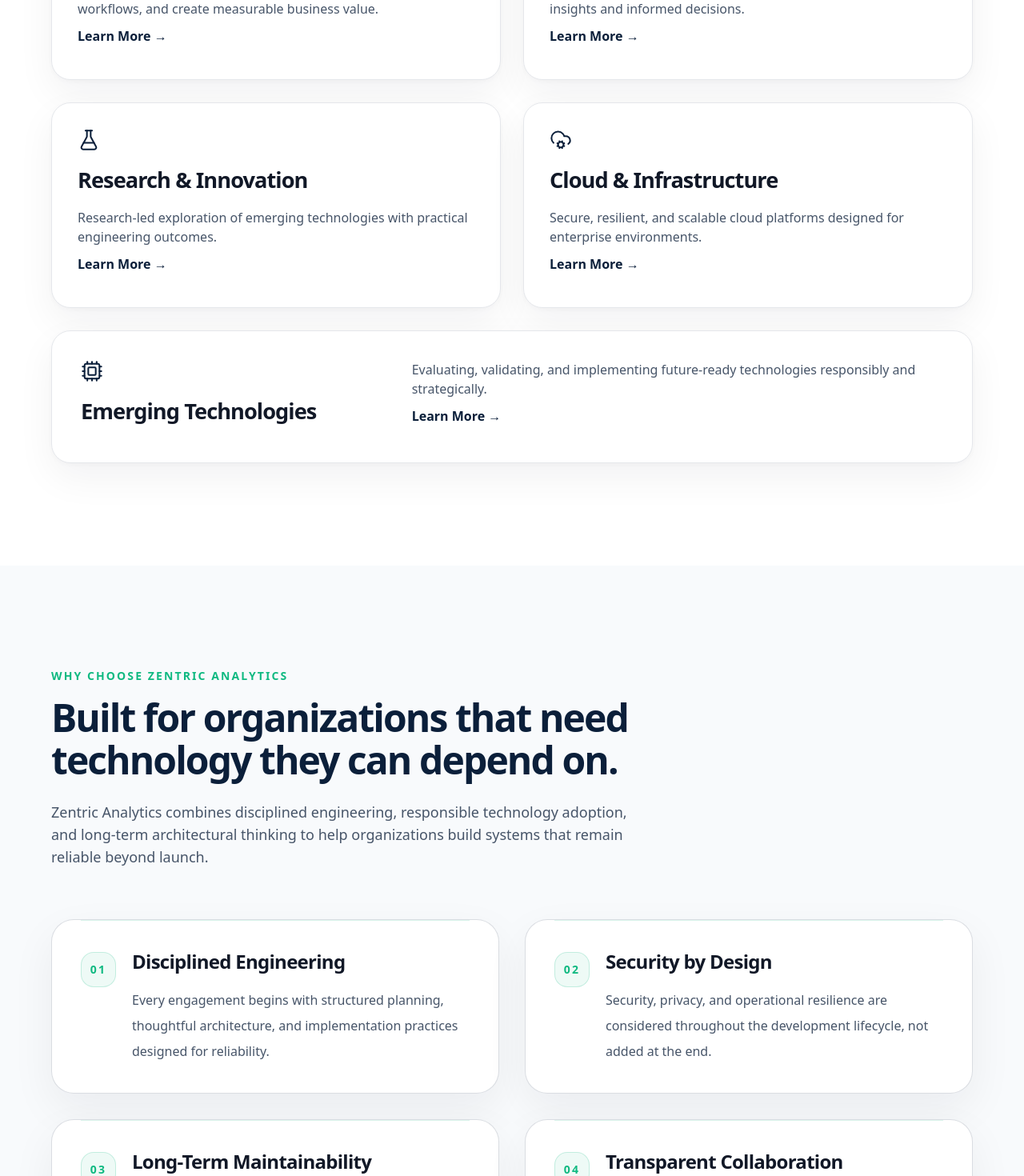
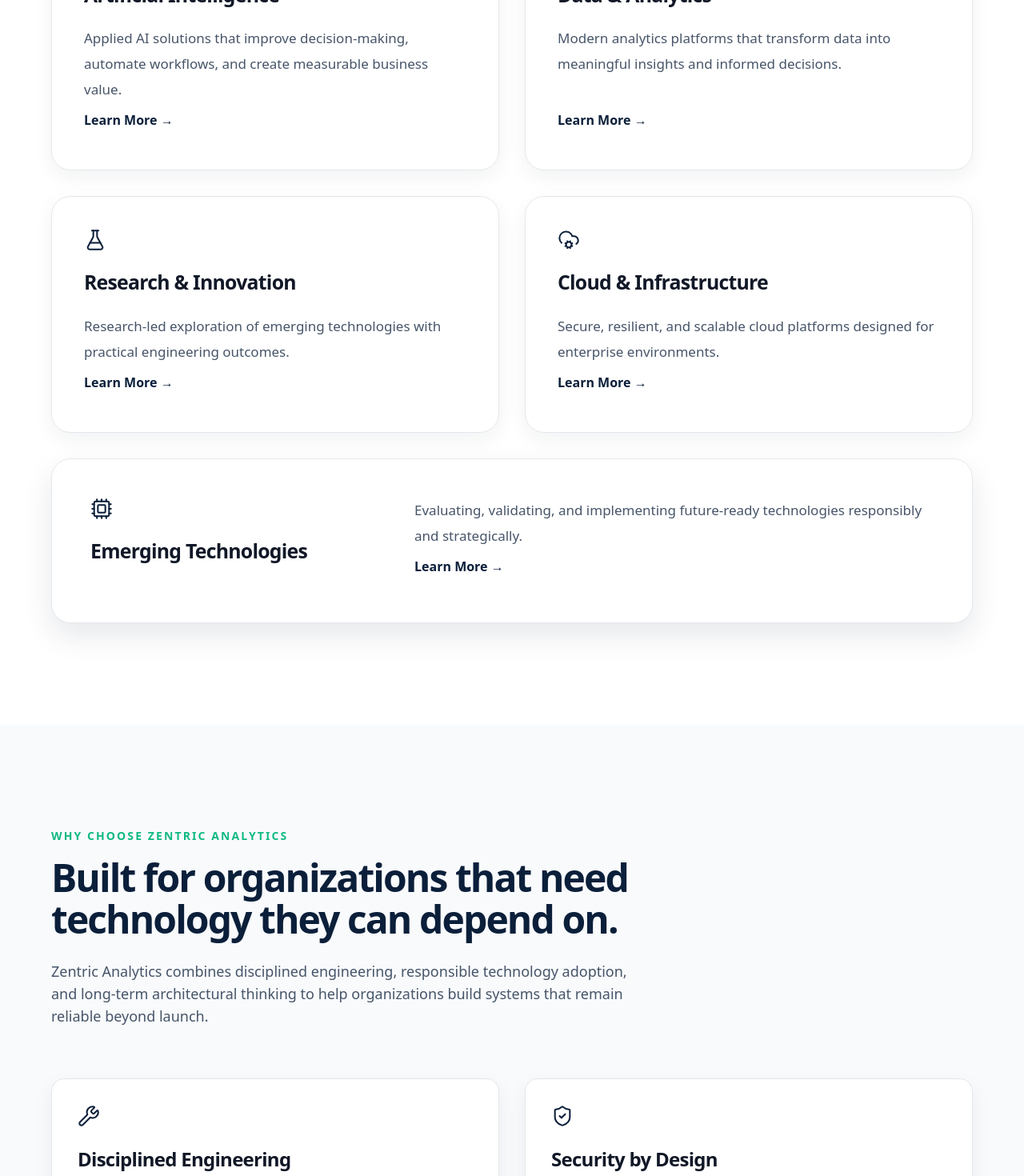
Before and after one commit to Zentric-Analytics/Zentricanalytics.com, a Next.js app: page / in a window 1280 px wide. Shown: the part 2880-4350 px from the top of the page at 80% size. Built offline with nearby package versions, Linux system fonts and the light colour scheme.

Commit message:
Add global card system

```diff
--- a/src/app/page.tsx
+++ b/src/app/page.tsx
@@ -1,7 +1,8 @@
 import Link from 'next/link';
-import { BrainCircuit, ChartColumn, CloudCog, CodeXml, Cpu, FlaskConical, type LucideIcon } from 'lucide-react';
+import { BadgeCheck, BrainCircuit, Building2, ChartColumn, CloudCog, CodeXml, Cpu, Factory, FlaskConical, GraduationCap, HeartPulse, Landmark, LockKeyhole, MessagesSquare, Microscope, ShieldCheck, Truck, Wrench, type LucideIcon } from 'lucide-react';
 import { PageShell } from '@/components/PageShell';
 import { SectionHeader } from '@/components/SectionHeader';
+import { DesignSystemCard } from '@/components/DesignSystemCard';
 
 const capabilities: Array<{ Icon: LucideIcon; title: string; description: string; featured?: boolean }> = [
   {
@@ -44,54 +45,42 @@ const capabilities: Array<{ Icon: LucideIcon; title: string; description: string
   },
 ];
 
-const industries = [
+const industries: Array<{ Icon: LucideIcon; title: string; description: string }> = [
   {
     title: 'Healthcare',
     description:
       'Reliable digital platforms, secure data systems, and intelligent healthcare technology that improve operational efficiency.',
-    icon: (
-      <path d="M12 5v14M5 12h14M7 4h10a3 3 0 0 1 3 3v10a3 3 0 0 1-3 3H7a3 3 0 0 1-3-3V7a3 3 0 0 1 3-3Z" />
-    ),
+    Icon: HeartPulse,
   },
   {
     title: 'Financial Services',
     description:
       'Modern software, analytics, and secure digital solutions built for financial institutions and business operations.',
-    icon: (
-      <path d="M4 10h16M6 10v8M10 10v8M14 10v8M18 10v8M5 18h14M12 4 4 8h16l-8-4Z" />
-    ),
+    Icon: Landmark,
   },
   {
     title: 'Government & Public Sector',
     description:
       'Scalable digital platforms and technology solutions that support efficient public service delivery.',
-    icon: (
-      <path d="M4 20h16M6 9h12M7 9v8M11 9v8M15 9v8M17 9v8M12 4 5 8h14l-7-4Z" />
-    ),
+    Icon: Building2,
   },
   {
     title: 'Education',
     description:
       'Modern learning platforms, institutional systems, analytics, and digital transformation for education.',
-    icon: (
-      <path d="m4 8 8-4 8 4-8 4-8-4ZM7 10v5c0 1.7 2.2 3 5 3s5-1.3 5-3v-5M20 8v6" />
-    ),
+    Icon: GraduationCap,
   },
   {
     title: 'Manufacturing',
     description:
       'Engineering software and intelligent systems that improve operational visibility, automation, and productivity.',
-    icon: (
-      <path d="M4 19V9l5 3V9l5 3V7h6v12H4ZM8 16h2M13 16h2M18 16h2" />
-    ),
+    Icon: Factory,
   },
   {
     title: 'Logistics & Supply Chain',
     description:
       'Technology solutions that optimize movement, visibility, planning, and operational decision-making.',
-    icon: (
-      <path d="M3 16h2m14 0h2M7 16a2 2 0 1 0 4 0 2 2 0 0 0-4 0Zm6 0h1m1 0a2 2 0 1 0 4 0 2 2 0 0 0-4 0ZM5 16V7h9v9M14 10h3l3 3v3" />
-    ),
+    Icon: Truck,
   },
 ];
 
@@ -140,38 +129,44 @@ const engineeringProcess = [
   },
 ];
 
-const trustPrinciples = [
+const trustPrinciples: Array<{ Icon: LucideIcon; number: string; title: string; description: string }> = [
   {
+    Icon: Wrench,
     number: '01',
     title: 'Disciplined Engineering',
     description:
       'Every engagement begins with structured planning, thoughtful architecture, and implementation practices designed for reliability.',
   },
   {
+    Icon: ShieldCheck,
     number: '02',
     title: 'Security by Design',
     description:
       'Security, privacy, and operational resilience are considered throughout the development lifecycle, not added at the end.',
   },
   {
+    Icon: LockKeyhole,
     number: '03',
     title: 'Long-Term Maintainability',
     description:
       'Solutions are designed to evolve with changing business requirements instead of becoming short-term technical debt.',
   },
   {
+    Icon: MessagesSquare,
     number: '04',
     title: 'Transparent Collaboration',
     description:
       'Clear communication, measurable milestones, and shared visibility keep teams aligned from discovery through delivery.',
   },
   {
+    Icon: Microscope,
     number: '05',
     title: 'Research-Driven Innovation',
     description:
       'Emerging technologies are evaluated carefully and applied only where they create practical, measurable value.',
   },
   {
+    Icon: BadgeCheck,
     number: '06',
     title: 'Quality Without Compromise',
     description:
@@ -259,40 +254,39 @@ export default function Home() {
             description="Zentric Analytics brings together disciplined software engineering, artificial intelligence, data platforms, cloud infrastructure, and research-led innovation to help organizations build technology that is reliable, scalable, and future-ready."
           />
 
-          <div className="mt-12 grid items-stretch gap-5 md:grid-cols-2 md:gap-6 lg:mt-16 lg:gap-7">
+          <div className="mt-12 grid items-stretch gap-6 md:grid-cols-2 lg:mt-16 lg:gap-8">
             {capabilities.map((capability) => (
-              <article
-                className={`core-capability-card group relative flex min-h-full overflow-hidden rounded-[1.375rem] border border-[#E5E7EB] bg-white p-7 shadow-[0_18px_48px_rgba(15,23,42,0.055),0_2px_8px_rgba(15,23,42,0.035)] transition-[border-color,box-shadow,transform] duration-300 ease-out hover:-translate-y-1 hover:border-[#10B981]/55 hover:shadow-[0_24px_60px_rgba(15,23,42,0.095),0_4px_14px_rgba(15,23,42,0.045)] sm:rounded-[1.5rem] sm:p-8 ${
-                  capability.featured ? 'md:col-span-2 lg:p-9' : ''
-                }`}
+              <DesignSystemCard
+                className={`core-capability-card ${capability.featured ? 'md:col-span-2' : ''}`}
+                interactive
                 key={capability.title}
+                variant={capability.featured ? 'featured' : 'capability'}
               >
-                <div className="absolute inset-x-7 top-0 h-[2px] bg-[#10B981]/0 transition-colors duration-300 group-hover:bg-[#10B981]/80 sm:inset-x-8 lg:inset-x-9" />
-                <div className={`flex w-full flex-col ${capability.featured ? 'lg:grid lg:grid-cols-[0.72fr_1.28fr] lg:gap-10' : ''}`}>
+                <div className={`flex h-full w-full flex-col ${capability.featured ? 'lg:grid lg:grid-cols-[0.72fr_1.28fr] lg:gap-10' : ''}`}>
                   <div>
                     <capability.Icon
                       aria-hidden="true"
-                      className="size-6 text-[#0B1F3A] transition-colors duration-200 group-hover:text-[#10B981] sm:size-7"
+                      className="size-6 text-[#0B1F3A] transition-colors duration-200 ease-out group-hover:text-[#10B981] sm:size-7"
                       strokeWidth={1.75}
                     />
-                    <h3 className="mt-5 text-[1.45rem] font-bold leading-[1.16] tracking-[-0.035em] text-[#111827] sm:text-[1.7rem]">
+                    <h3 className="mt-6 text-[1.375rem] font-bold leading-[1.18] tracking-[-0.03em] text-[#111827] sm:text-[1.55rem]">
                       {capability.title}
                     </h3>
                   </div>
-                  <div className={`flex flex-1 flex-col ${capability.featured ? 'mt-6 lg:mt-0' : 'mt-5'}`}>
-                    <p className="max-w-2xl text-[0.98rem] leading-8 text-[#475569] sm:text-base">
+                  <div className={`flex flex-1 flex-col ${capability.featured ? 'mt-6 lg:mt-0' : 'mt-6'}`}>
+                    <p className="max-w-2xl text-base leading-8 text-[#475569] sm:text-[1.0625rem] sm:leading-8">
                       {capability.description}
                     </p>
                     <Link
                       aria-label={`Learn more about ${capability.title}`}
-                      className="btn btn-text w-fit"
+                      className="btn btn-text mt-auto w-fit pt-6"
                       href="/services"
                     >
                       Learn More →
                     </Link>
                   </div>
                 </div>
-              </article>
+              </DesignSystemCard>
             ))}
           </div>
         </div>
@@ -309,28 +303,19 @@ export default function Home() {
 
           <div className="mt-12 grid gap-6 md:grid-cols-2 lg:mt-16 lg:gap-8">
             {trustPrinciples.map((principle) => (
-              <article
-                className="group relative overflow-hidden rounded-[1.75rem] border border-[#D1D5DB]/80 bg-white p-7 shadow-[0_20px_55px_rgba(15,23,42,0.06)] transition duration-300 hover:-translate-y-1 hover:border-[#10B981]/45 hover:shadow-[0_30px_75px_rgba(15,23,42,0.11)] sm:p-8 lg:p-9"
-                key={principle.number}
-              >
-                <div className="absolute inset-x-7 top-0 h-px bg-[#10B981]/25 opacity-60 transition-opacity duration-300 group-hover:opacity-100 sm:inset-x-8 lg:inset-x-9" />
-                <div className="flex items-start gap-5">
-                  <div
+              <DesignSystemCard interactive key={principle.number} variant="standard">
+                <principle.Icon
                   aria-hidden="true"
-                    className="mt-1 flex h-11 w-11 shrink-0 items-center justify-center rounded-2xl border border-[#10B981]/20 bg-[#10B981]/[0.07] text-sm font-bold tracking-[0.16em] text-[#10B981] transition duration-300 group-hover:border-[#10B981]/45 group-hover:bg-[#10B981]/10"
-                  >
-                    {principle.number}
-                  </div>
-                  <div>
-                    <h3 className="text-xl font-bold tracking-[-0.03em] text-[#111827] sm:text-2xl">
+                  className="size-6 text-[#0B1F3A] transition-colors duration-200 ease-out group-hover:text-[#10B981] sm:size-7"
+                  strokeWidth={1.75}
+                />
+                <h3 className="mt-6 text-[1.375rem] font-bold leading-[1.2] tracking-[-0.03em] text-[#111827] sm:text-2xl">
                   {principle.title}
                 </h3>
                 <p className="mt-4 text-base leading-8 text-[#475569]">
                   {principle.description}
                 </p>
-                  </div>
-                </div>
-              </article>
+              </DesignSystemCard>
             ))}
           </div>
         </div>
@@ -409,35 +394,21 @@ export default function Home() {
             description="Every industry has unique operational, regulatory, and technical challenges. Zentric Analytics applies disciplined engineering, artificial intelligence, data platforms, and modern software solutions to help organizations build reliable, scalable, and future-ready technology."
           />
 
-          <div className="mt-12 grid gap-5 sm:gap-6 md:grid-cols-2 lg:mt-16 lg:grid-cols-3 lg:gap-7">
+          <div className="mt-12 grid gap-6 md:grid-cols-2 lg:mt-16 lg:grid-cols-3 lg:gap-8">
             {industries.map((industry) => (
-              <article
-                className="group rounded-[1.35rem] border border-[#D1D5DB]/80 bg-white p-6 shadow-[0_18px_48px_rgba(15,23,42,0.06)] transition duration-300 hover:-translate-y-1 hover:border-[#10B981]/50 hover:shadow-[0_26px_64px_rgba(15,23,42,0.11)] focus-within:-translate-y-1 focus-within:border-[#10B981]/50 sm:p-7"
-                key={industry.title}
-              >
-                <div
+              <DesignSystemCard interactive key={industry.title} variant="standard">
+                <industry.Icon
                   aria-hidden="true"
-                  className="flex h-11 w-11 items-center justify-center rounded-2xl border border-[#173B67]/10 bg-[#F8FAFC] text-[#173B67] transition duration-300 group-hover:border-[#10B981]/35 group-hover:bg-[#10B981]/[0.08] group-hover:text-[#10B981]"
-                >
-                  <svg
-                    className="h-5 w-5"
-                    fill="none"
-                    stroke="currentColor"
-                    strokeLinecap="round"
-                    strokeLinejoin="round"
-                    strokeWidth="1.7"
-                    viewBox="0 0 24 24"
-                  >
-                    {industry.icon}
-                  </svg>
-                </div>
-                <h3 className="mt-6 text-xl font-bold tracking-[-0.03em] text-[#111827] sm:text-2xl">
+                  className="size-6 text-[#0B1F3A] transition-colors duration-200 ease-out group-hover:text-[#10B981] sm:size-7"
+                  strokeWidth={1.75}
+                />
+                <h3 className="mt-6 text-[1.25rem] font-bold leading-[1.2] tracking-[-0.03em] text-[#111827] sm:text-[1.375rem]">
                   {industry.title}
                 </h3>
-                <p className="mt-4 text-sm leading-7 text-[#475569] sm:text-base sm:leading-8">
+                <p className="mt-4 text-base leading-7 text-[#475569] sm:leading-8">
                   {industry.description}
                 </p>
-              </article>
+              </DesignSystemCard>
             ))}
           </div>
         </div>
--- /dev/null
+++ b/src/components/DesignSystemCard.tsx
@@ -0,0 +1,43 @@
+import type { ComponentPropsWithoutRef, ElementType, ReactNode } from 'react';
+
+type CardVariant = 'standard' | 'capability' | 'featured';
+
+type DesignSystemCardProps<T extends ElementType> = {
+  as?: T;
+  variant?: CardVariant;
+  interactive?: boolean;
+  className?: string;
+  children: ReactNode;
+} & Omit<ComponentPropsWithoutRef<T>, 'as' | 'className' | 'children'>;
+
+const variantClasses: Record<CardVariant, string> = {
+  standard:
+    'rounded-[16px] p-6 shadow-[0_8px_24px_rgba(11,31,58,0.06)] sm:p-8',
+  capability:
+    'rounded-[24px] p-6 shadow-[0_8px_24px_rgba(11,31,58,0.06)] sm:p-8 lg:p-10',
+  featured:
+    'rounded-[24px] p-6 shadow-[0_16px_36px_rgba(11,31,58,0.10)] sm:p-7 lg:p-12',
+};
+
+export function DesignSystemCard<T extends ElementType = 'article'>({
+  as,
+  variant = 'standard',
+  interactive = false,
+  className = '',
+  children,
+  ...props
+}: DesignSystemCardProps<T>) {
+  const Component = as ?? 'article';
+  const interactiveClasses = interactive
+    ? 'transition-[border-color,box-shadow,transform] duration-200 ease-out motion-safe:hover:-translate-y-0.5 hover:border-[#10B981]/55 hover:shadow-[0_16px_36px_rgba(11,31,58,0.10)] focus-within:border-[#10B981]/55 focus-within:shadow-[0_16px_36px_rgba(11,31,58,0.10)]'
+    : '';
+
+  return (
+    <Component
+      className={`group flex h-full min-w-0 flex-col border border-[#E5E7EB] bg-white ${variantClasses[variant]} ${interactiveClasses} ${className}`}
+      {...props}
+    >
+      {children}
+    </Component>
+  );
+}
```
Lines whose indentation alone changed are shown as unchanged.
